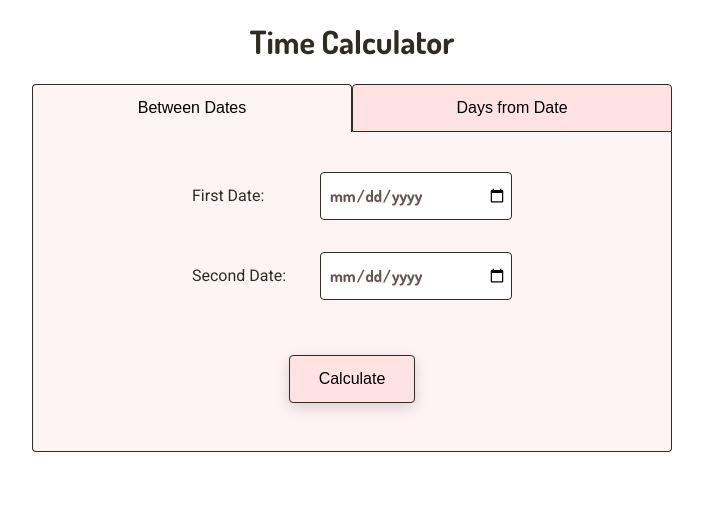
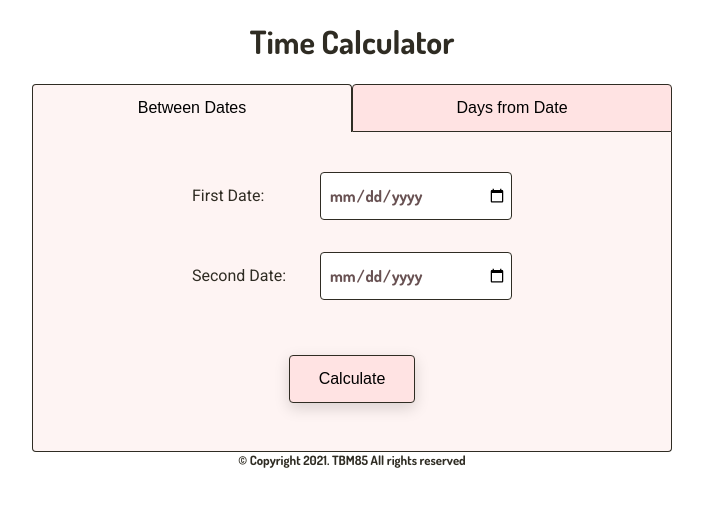
Before and after one commit to TBM85/demo-time-calculator, a Next.js app: page / in a window 1280 px wide. Shown: the top 506 px of the page, without its empty margins (288-991 px from the left). Built offline with nearby package versions, Linux system fonts and the light colour scheme.

Commit message:
Include a footer

```diff
--- /dev/null
+++ b/components/Footer.js
@@ -0,0 +1,12 @@
+const Footer = () => {
+  return (
+    <footer>
+      <span>
+        © Copyright 2021. <strong>{"TBM85"}</strong>
+      </span>
+      <span> All rights reserved</span>
+    </footer>
+  );
+};
+
+export default Footer;
--- a/pages/index.js
+++ b/pages/index.js
@@ -1,4 +1,5 @@
 import Head from "next/head";
+import Footer from "../components/Footer";
 import Tabs from "../components/Tabs";
 import styles from "../styles/Home.module.css";
 
@@ -17,6 +18,7 @@ export default function Home() {
       <main>
         <h1>Time Calculator</h1>
         <Tabs />
+        <Footer />
       </main>
     </div>
   );
--- a/styles/globals.css
+++ b/styles/globals.css
@@ -113,3 +113,8 @@ h1 {
 .transparent {
   color: transparent;
 }
+
+footer {
+  font-family: 'Dosis', sans-serif;
+  font-size: 0.8em;
+}
```
